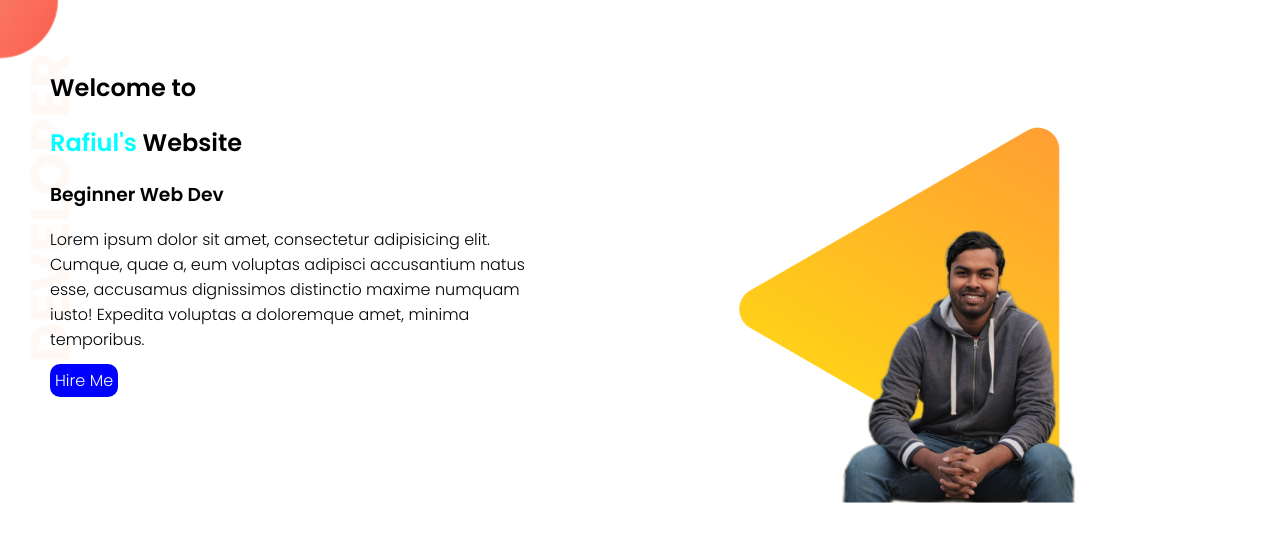
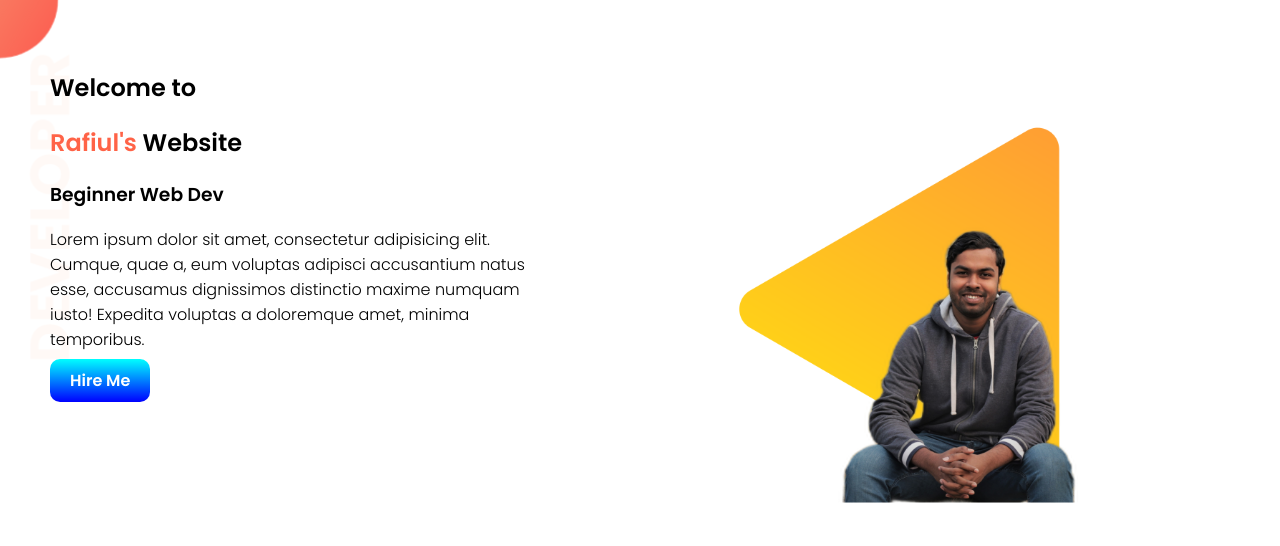
Before and after one commit to Hasanrafi15/web-portfoil-clone, a plain HTML site: page index.html in a window 1280 px wide. Drawn offline with Linux system fonts and the light colour scheme.

Commit message:
ektu change korlam

```diff
--- a/style.css
+++ b/style.css
@@ -8,18 +8,20 @@ h1{
 
 .half-width{
     width: 40%;
+
     padding: 50px 50px;
     float: left;
 }
 a{
     text-decoration: none;
     color: white;
-    background-color: blue;
-    padding: 5px;
+    background-image: linear-gradient(cyan,blue);
+    padding: 10px 20px;
     border-radius: 10px;
+    font-weight: 700;
 }
 .color{
-    color: aqua;
+    color: tomato;
 }
 .prothom{
     background-image: url("images/top-banner.png");
```
